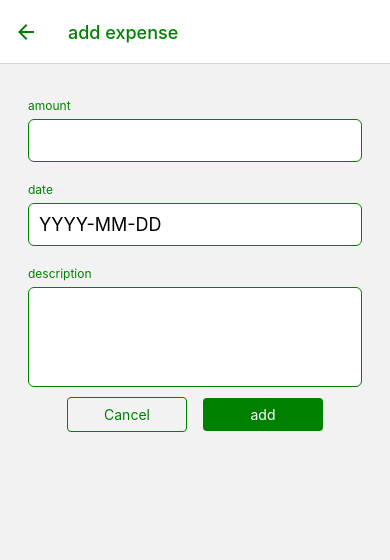
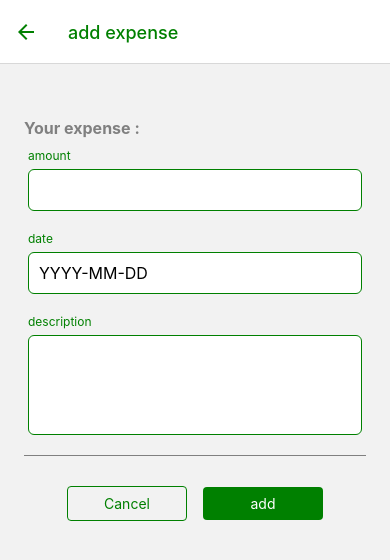
Before and after one commit to DusanVulic/Expense-tracker, a React Native app: screen /ManageExpense in a window 390 px wide. Shown: the top 560 px of the page. Built offline with nearby package versions, Linux system fonts and the light colour scheme.

Commit message:
form styling

```diff
--- a/components/ExpenseForm.js
+++ b/components/ExpenseForm.js
@@ -1,5 +1,5 @@
 import React from "react";
-import { View } from "react-native";
+import { View, StyleSheet, Text } from "react-native";
 
 //custom input component
 import Input from "./Input";
@@ -8,7 +8,8 @@ const ExpenseForm = () => {
   const amountChangeHandler = () => {};
 
   return (
-    <View>
+    <View style={styles.formContainer}>
+      <Text style={styles.title}>Your expense :</Text>
       <Input
         label="amount"
         textInputConfig={{
@@ -38,4 +39,19 @@ const ExpenseForm = () => {
   );
 };
 
+const styles = StyleSheet.create({
+  formContainer: {
+    paddingVertical: 10,
+    borderBottomWidth: 1,
+    borderBottomColor: "gray",
+    marginTop: 20,
+    marginBottom: 30,
+  },
+  title: {
+    fontSize: 16,
+    fontWeight: "bold",
+    color: "gray",
+  },
+});
+
 export default ExpenseForm;
--- a/components/Input.js
+++ b/components/Input.js
@@ -31,7 +31,7 @@ const styles = StyleSheet.create({
     borderRadius: 6,
     borderWidth: 1,
     borderColor: "green",
-    fontSize: 18,
+    fontSize: 16,
   },
 
   inputMultiline: {
--- a/screens/ManageExpense.js
+++ b/screens/ManageExpense.js
@@ -89,7 +89,6 @@ const styles = StyleSheet.create({
   deleteContainer: {
     marginTop: 16,
     paddingTop: 16,
-
     borderTopColor: "gray",
     borderTopWidth: 1,
     alignItems: "center",
```
